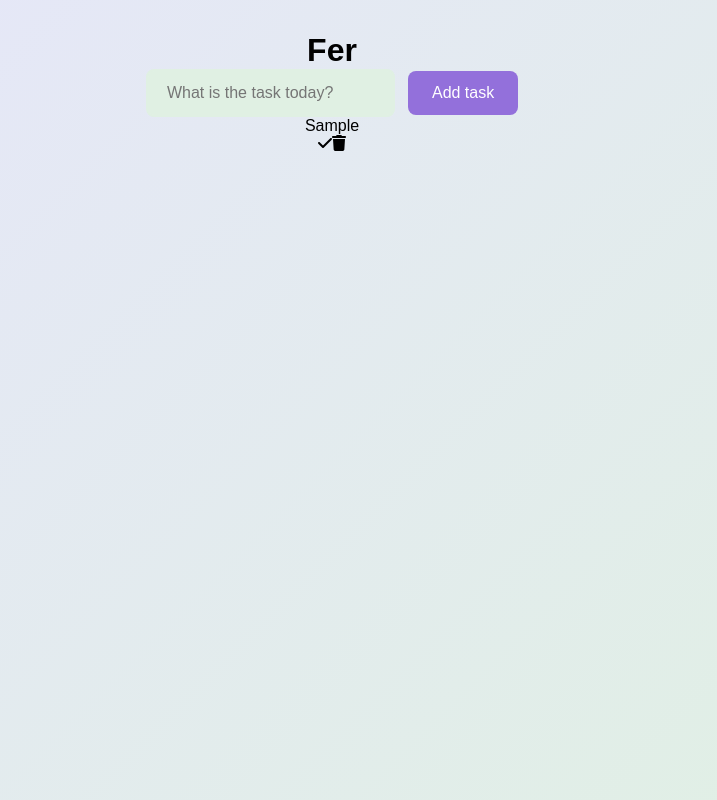
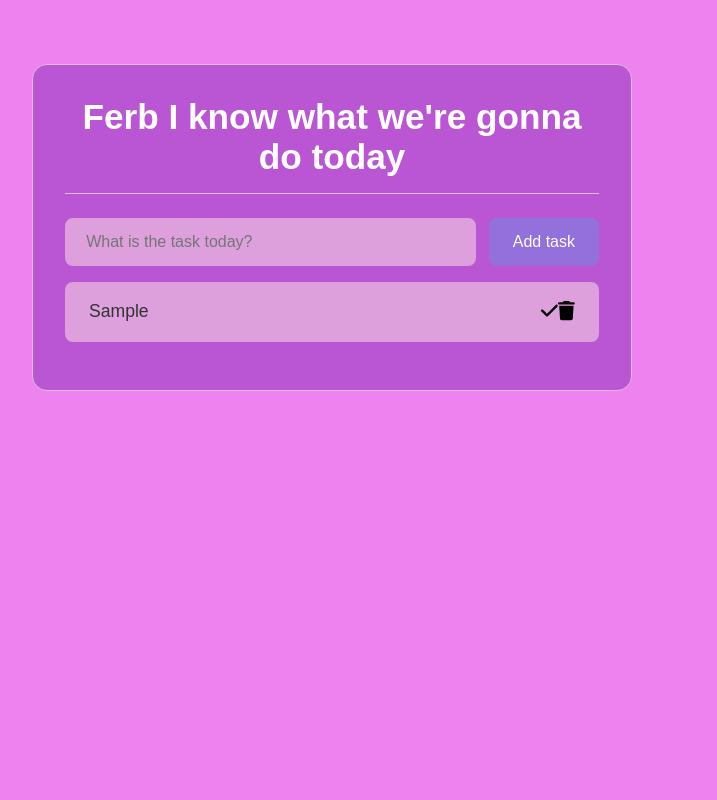
Before and after one commit to Spartan-14/ToDo-list, a React (Create React App) app in the folder todo-list/: page / in a window 1280 px wide. Both pictures are taken after typing "Sample" into the empty fields and a click on the button "Add task". Shown: the whole page, without its empty margins (308-1025 px from the left). Built offline with nearby package versions, Linux system fonts and the light colour scheme.

Commit message:
Improved Design but need to improve logic and mechanism of multiple tasks

```diff
--- a/todo-list/src/App.css
+++ b/todo-list/src/App.css
@@ -24,7 +24,7 @@
 }
 
 body {
-  background: linear-gradient(135deg, var(--lavender-light) 0%, var(--green-light) 100%);
+  background-color: #EE82EE;
   min-height: 100vh;
   padding: 2rem;
 }
@@ -35,23 +35,28 @@ body {
   margin: 0 auto;
 }
 
-.todo-wrapper {
-  background-color: var(--text-light);
+.todo-wrapper, .ToDoWrapper {
+  background-color: #BA55D3;
+  border: 1px solid #D8BFD8;
   border-radius: 15px;
-  box-shadow: 0 10px 30px var(--shadow);
   padding: 2rem;
   margin-top: 2rem;
   overflow: hidden;
+  max-width: 600px;
+  margin-left: auto;
+  margin-right: auto;
 }
 
-.todo-wrapper h1 {
-  color: var(--lavender-dark);
+.todo-wrapper h1, .ToDoWrapper h1 {
+  color: white;
   margin-bottom: 1.5rem;
   font-size: 2.2rem;
   font-weight: 600;
+  padding-bottom: 1rem;
+  border-bottom: 1px solid #D8BFD8;
 }
 
-.todo-form {
+.todo-form, .ToDoForm {
   display: flex;
   justify-content: space-between;
   margin-bottom: 2rem;
@@ -60,23 +65,23 @@ body {
 .todo-input {
   flex-grow: 1;
   padding: 0.8rem 1.2rem;
-  border: 2px solid var(--green-light);
+  border: 2px solid #DDA0DD;
   border-radius: 8px;
   font-size: 1rem;
-  color: var(--text-dark);
-  background-color: var(--green-light);
+  color: #333333;
+  background-color: #DDA0DD;
   transition: all 0.3s ease;
 }
 
 .todo-input:focus {
   outline: none;
-  border-color: var(--green-main);
-  box-shadow: 0 0 0 3px rgba(168, 213, 186, 0.3);
+  border-color: #C8A2C8;
+  box-shadow: 0 0 0 3px rgba(221, 160, 221, 0.3);
 }
 
 .todo-btn {
-  background-color: var(--lavender-main);
-  color: var(--text-light);
+  background-color: #9370DB;
+  color: white;
   border: none;
   border-radius: 8px;
   padding: 0.8rem 1.5rem;
@@ -88,34 +93,35 @@ body {
 }
 
 .todo-btn:hover {
-  background-color: var(--lavender-dark);
+  background-color: #8A2BE2;
   transform: translateY(-2px);
 }
 
-.todo-item {
+.todo-item, .Todo {
   display: flex;
   justify-content: space-between;
   align-items: center;
-  background-color: var(--yellow-light);
-  padding: 1rem 1.5rem;
+  background-color: #DDA0DD;
+  padding: 1.2rem 1.5rem;
   border-radius: 8px;
   margin-bottom: 1rem;
   transition: all 0.3s ease;
+  font-size: 1.2rem;
 }
 
-.todo-item:hover {
+.todo-item:hover, .Todo:hover {
   transform: translateY(-3px);
-  box-shadow: 0 5px 15px var(--shadow);
+  box-shadow: 0 5px 15px rgba(0, 0, 0, 0.2);
 }
 
-.todo-item.completed {
-  background-color: var(--green-light);
+.todo-item.completed, .Todo.completed {
+  background-color: #C8A2C8;
   opacity: 0.8;
 }
 
-.todo-item.completed p {
+.todo-item.completed p, .Todo.completed p {
   text-decoration: line-through;
-  color: var(--text-dark);
+  color: #333333;
   opacity: 0.7;
 }
 
@@ -123,7 +129,14 @@ body {
   flex-grow: 1;
   text-align: left;
   font-size: 1.1rem;
-  color: var(--text-dark);
+  color: #333333;
+}
+
+.Todo p {
+  flex-grow: 1;
+  text-align: left;
+  font-size: 1.1rem;
+  color: #333333;
 }
 
 .todo-actions {
@@ -162,7 +175,7 @@ body {
 }
 
 /* Edit Form Styles */
-.edit-form {
+.edit-form, .ToDoForm {
   display: flex;
   margin-bottom: 1rem;
 }
@@ -170,22 +183,22 @@ body {
 .edit-input {
   flex-grow: 1;
   padding: 0.8rem 1.2rem;
-  border: 2px solid var(--yellow-main);
+  border: 2px solid #DDA0DD;
   border-radius: 8px;
   font-size: 1rem;
-  color: var(--text-dark);
-  background-color: var(--yellow-light);
+  color: #333333;
+  background-color: #DDA0DD;
 }
 
 .edit-input:focus {
   outline: none;
-  border-color: var(--yellow-dark);
-  box-shadow: 0 0 0 3px rgba(230, 214, 144, 0.3);
+  border-color: #C8A2C8;
+  box-shadow: 0 0 0 3px rgba(221, 160, 221, 0.3);
 }
 
 .edit-btn {
-  background-color: var(--green-main);
-  color: var(--text-light);
+  background-color: #9370DB;
+  color: white;
   border: none;
   border-radius: 8px;
   padding: 0.8rem 1.5rem;
@@ -197,13 +210,13 @@ body {
 }
 
 .edit-btn:hover {
-  background-color: var(--green-dark);
+  background-color: #8A2BE2;
 }
 
 /* Empty State */
 .empty-state {
   padding: 2rem;
-  color: var(--lavender-main);
+  color: white;
   font-size: 1.2rem;
   font-style: italic;
 }
--- a/todo-list/src/components/EditToDOForm.js
+++ b/todo-list/src/components/EditToDOForm.js
@@ -1,7 +1,20 @@
-import React from 'react'
+import React, {useState} from 'react'
 
-export const EditToDoForm = () => {
+export const EditTodoForm = ({editTodo, task}) => {
+    const [value, setValue] = useState(task.task)
+
+    const handleSubmit = (e) => {
+        e.preventDefault();
+
+        editTodo(value, task.id);
+
+        setValue("");
+    }
     return (
-        <div>EditToDoForm</div>
+        <form className='ToDoForm' onSubmit={handleSubmit}>
+            <input type='text' className='todo-input' value= {value} placeholder='Update task'
+                   onChange={(e) => setValue(e.target.value)}/>
+            <button type='Submit' className='todo-btn'>Update Task</button>
+        </form>
     )
 }
--- a/todo-list/src/components/ToDoWrapper.js
+++ b/todo-list/src/components/ToDoWrapper.js
@@ -2,6 +2,7 @@ import React, {useState} from 'react'
 import {ToDoForm} from "./ToDoForm";
 import {v4 as uuidv4} from 'uuid';
 import {Todo} from "./Todo";
+import {EditTodoForm} from "./EditToDOForm";
 
 uuidv4();
 
@@ -11,16 +12,48 @@ export const ToDoWrapper = () => {
     const addToDo = todo => {
         setTodos([...todos, {
             id: uuidv4(), task: todo,
-            completed: false, isEditing: false}])
-            console.log(todos)
+            completed: false, isEditing: false
+        }])
+        console.log(todos)
+    }
+    const toggleComplete = id => {
+        setTodos(todos.map(todo => todo.id === id ? {
+                todo, completed: !todo.completed
+            } : todo
+        ))
+    }
+    const deleteTodo = id => {
+        setTodos(todos.filter(todo => todo.id !== id))
+    }
+
+    const editTodo = id => {
+        setTodos(todos.map(todo => todo.id === id ? {
+                todo, isEditing: !todo.isEditing
+            } : todo
+        ))
+    }
+    const editTask = (task, id) => {
+        setTodos(todos.map(todo => todo.id === id ? {
+            ...todo,
+            task, isEditing: !todo.isEditing
+        } : todo))
     }
     return (
         <div className='ToDoWrapper'>
-            <h1>Fer</h1>
-            <ToDoForm addToDo={addToDo} />
+            <h1>Ferb I know what we're gonna do today</h1>
+            <ToDoForm addToDo={addToDo}/>
             {todos.map((todo, index) => (
-                <Todo task= {todo} key={index}/>
-    ))}
-</div>
-)
+                todo.isEditing ? (
+                    <EditTodoForm editTodo={editTask} task={todo}/>
+                ) : (
+                    <Todo task={todo} key={index}
+                          toggleComplete={toggleComplete}
+                          deleteTodo={deleteTodo}
+                          editTodo={editTodo}/>
+                )
+
+
+            ))}
+        </div>
+    )
 }
--- a/todo-list/src/components/Todo.js
+++ b/todo-list/src/components/Todo.js
@@ -1,15 +1,16 @@
 import React from 'react'
-import { FontAwesomeIcon } from '@fortawesome/react-fontawesome'
-import { faCheck } from '@fortawesome/free-solid-svg-icons'
-import { faTrash } from '@fortawesome/free-solid-svg-icons'
+import {FontAwesomeIcon} from '@fortawesome/react-fontawesome'
+import {faCheck} from '@fortawesome/free-solid-svg-icons'
+import {faTrash} from '@fortawesome/free-solid-svg-icons'
 
-export const Todo = ({task}) => {
+export const Todo = ({task, toggleComplete, deleteTodo, editTodo}) => {
     return (
-        <div className ='Todo'>
-            <p>{task.task}</p>
+        <div className='Todo'>
+            <p onClick={() => toggleComplete(task.id)} className={`${task.completed ? 'completed' :
+                ""}`}>{task.task}</p>
             <div>
-                <FontAwesomeIcon icon={faCheck} />
-                <FontAwesomeIcon icon={faTrash} />
+                <FontAwesomeIcon icon={faCheck} onClick={() => editTodo(task.id)}/>
+                <FontAwesomeIcon icon={faTrash} onClick={() => deleteTodo(task.id)}/>
             </div>
         </div>
     )
```
